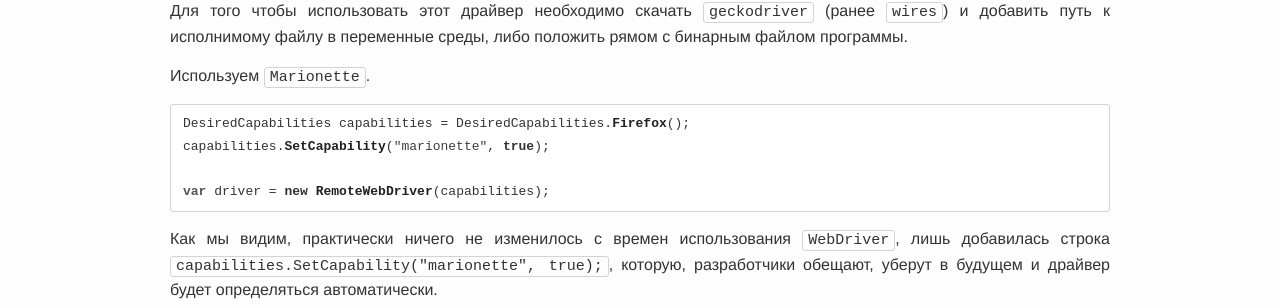
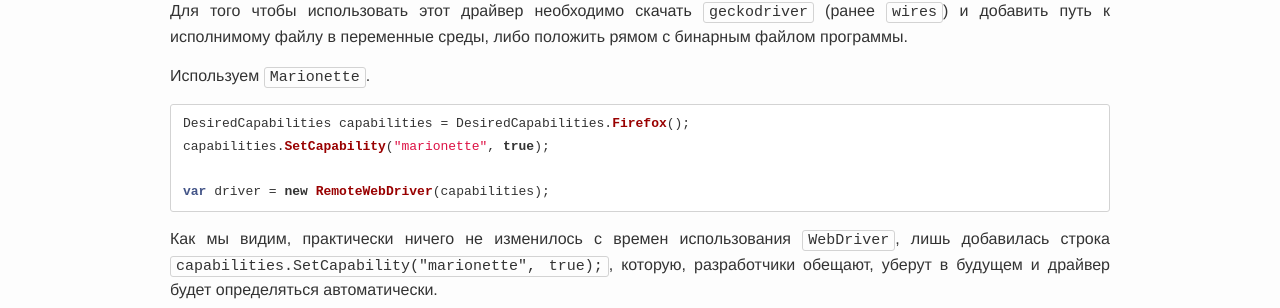
Before and after one commit to martamoshkin/blog.zverit.com, a Jekyll site: the page built from _posts/2016-7-15-what-is-firefox-marionette-driver.md, in a window 1280 px wide. Shown: the part 626-934 px from the top of the page. Built offline with Jekyll 4.4.1, drawn with Linux system fonts in a browser that asks for light colours; nearby versions of some CDN libraries; comment, search, counter and statistics services are not loaded.

Commit message:
Update _layout.scss

```diff
--- a/_sass/_layout.scss
+++ b/_sass/_layout.scss
@@ -322,28 +322,6 @@
 	  filter: none;
 	  filter: none; /* IE 6-9 */
 	}
-
-	 code {
-	  -webkit-filter: grayscale(100%);
-	  -moz-filter: grayscale(100%);
-	  -ms-filter: grayscale(100%);
-	  -o-filter: grayscale(100%);
-	  filter: grayscale(100%);
-	  filter: gray; /* IE 6-9 */
-	  -webkit-transition: all 1s;
-	  -moz-transition: all 1s;
-	  -o-transition: all 1s;
-	  transition: all 1s;
-	}
-
-    code :hover {
-	  -webkit-filter: none;
-	  -moz-filter: none;
-	  -ms-filter: none;
-	  -o-filter: none;
-	  filter: none;
-	  filter: none; /* IE 6-9 */
-	}
 }
 
 .expo-section {
```
